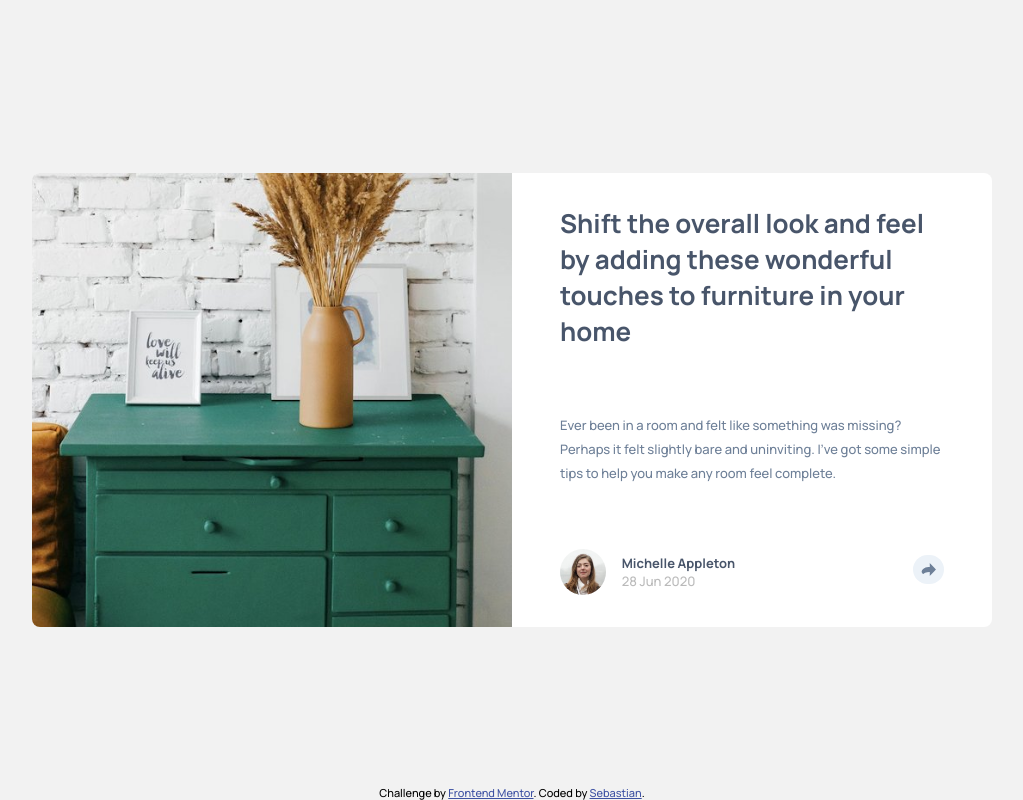
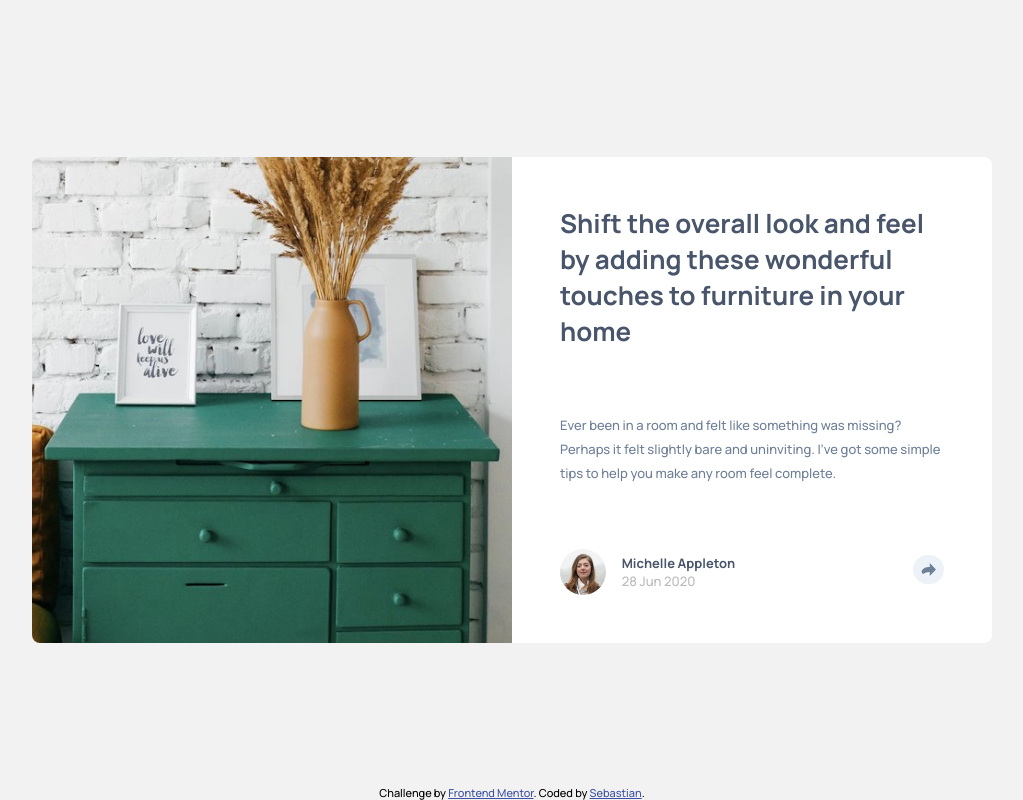
Before and after one commit to Basti576/Article-Preview-Component, a plain HTML site: page index.html in a window 1280 px wide. Shown: the whole page, without its empty margins (128-1151 px from the left). Drawn offline with Linux system fonts and the light colour scheme.

Commit message:
Update style.css

```diff
--- a/css/style.css
+++ b/css/style.css
@@ -76,8 +76,7 @@ main {
     justify-content: space-between;
     align-content: flex-start;
     width: 80%;
-    margin-left:auto;
-    margin-right:auto;
+    margin: 1rem auto 1rem auto;
 }
 
 .card-content>* {
```
